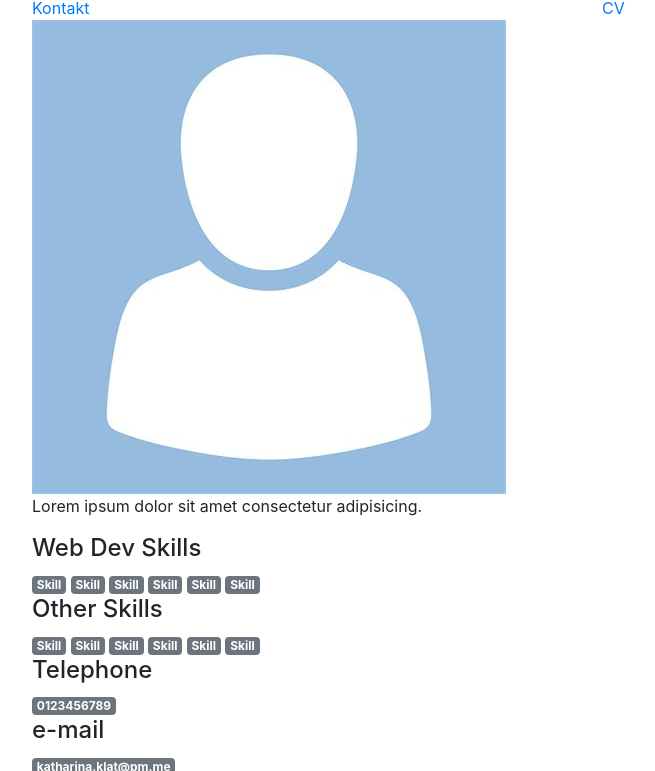
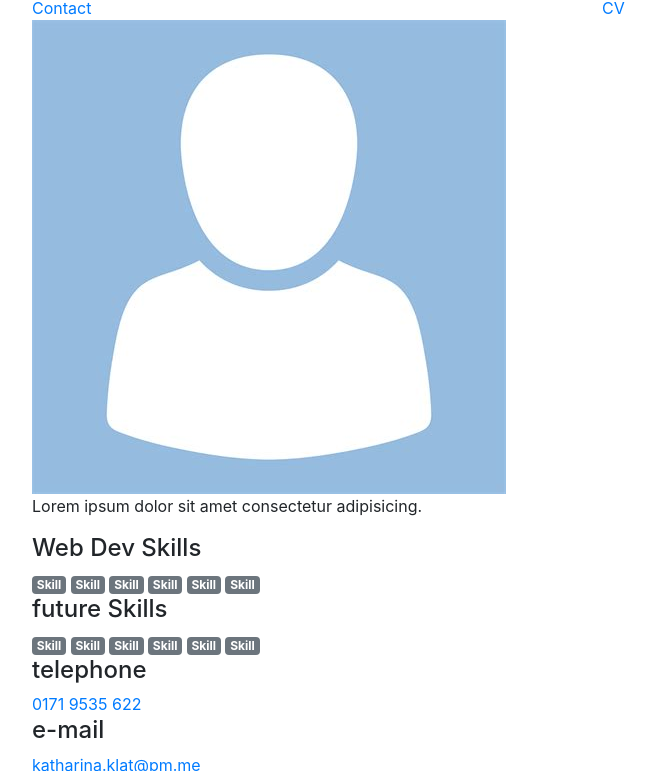
Before and after one commit to katklat/personal-website-bootstrap, a plain HTML site: page index.html in a window 1280 px wide. Shown: the part 60-831 px from the top of the page, without its empty margins (53-708 px from the left). Drawn offline with nearby package versions, Linux system fonts and the light colour scheme.

Commit message:
Add functionality

```diff
--- a/index.html
+++ b/index.html
@@ -14,8 +14,8 @@
         <h1>Katharina Klat</h1>
         <nav>
             <div class="row">
-                <a href="" class="col">Kontakt</a>
-                <a href="" class="col">CV</a>
+                <a href="#contact" class="col">Contact</a>
+                <a href="#cv" class="col">CV</a>
             </div>
         </nav>
     </header>
@@ -30,7 +30,7 @@
             <span class="badge badge-secondary">Skill</span>
             <span class="badge badge-secondary">Skill</span>
             <span class="badge badge-secondary">Skill</span>
-            <h4>Other Skills </h4>
+            <h4>future Skills </h4>
             <span class="badge badge-secondary">Skill</span>
             <span class="badge badge-secondary">Skill</span>
             <span class="badge badge-secondary">Skill</span>
@@ -38,11 +38,12 @@
             <span class="badge badge-secondary">Skill</span>
             <span class="badge badge-secondary">Skill</span>
         </div>
-        <div class="container">
-            <h4>Telephone </h4>
-            <span class="badge badge-secondary">0123456789</span>
+        <div name="contact" class="container">
+            <a name="contact"></a>
+            <h4>telephone </h4>
+            <a href="tel:+00491719535622">0171 9535 622</a>
             <h4>e-mail </h4>
-            <span class="badge badge-secondary">katharina.klat@pm.me</span>
+            <a href="mailto:katharina.klat">katharina.klat@pm.me</a>
         </div>
         <div class="container">
             <div class="text-center">
@@ -67,6 +68,7 @@
                     <h4>Lorem, ipsum.</h4>
                 </section>
                 <section>
+                    <a name="cv"></a>
                     <h4>CV</h4>
                     <div class="row p-3">
                         <h5>Lorem, ipsum.</h5>
```
